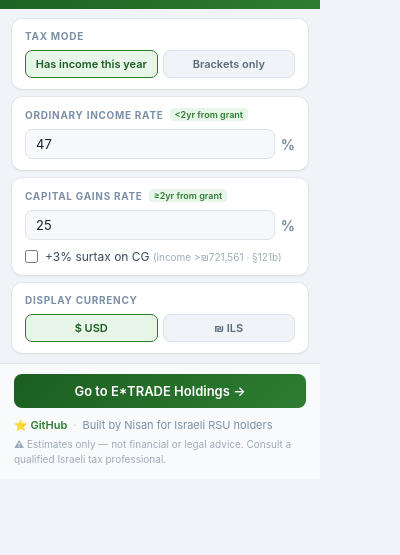
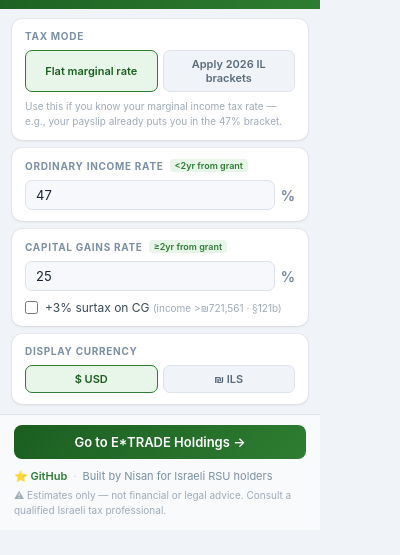
Before and after one commit to nisanb/etrade-rsu-israeli-tax-calculator, a browser extension: page popup.html in a window 400 px wide. Shown: the part 49-604 px from the top of the page. Drawn offline with Linux system fonts and the light colour scheme; no server answers.

Commit message:
feat(popup): rewrite tax mode labels and add tooltips (#17)
Co-Authored-By: Claude Sonnet 4.6 <noreply@anthropic.com>

```diff
--- a/popup.css
+++ b/popup.css
@@ -188,6 +188,13 @@ input[type="number"]:focus, .full-input:focus {
   line-height: 1.5;
 }
 
+.mode-hint {
+  font-size: 10px;
+  color: #9eabb8;
+  line-height: 1.5;
+  margin-top: 7px;
+}
+
 .hidden { display: none !important; }
 
 .go-btn {
--- a/popup.html
+++ b/popup.html
@@ -23,9 +23,11 @@
       <div class="card">
         <div class="card-label">Tax Mode</div>
         <div class="toggle-group">
-          <button class="toggle-btn" id="modeFlat">Has income this year</button>
-          <button class="toggle-btn" id="modeBracket">Brackets only</button>
+          <button class="toggle-btn" id="modeFlat">Flat marginal rate</button>
+          <button class="toggle-btn" id="modeBracket">Apply 2026 IL brackets</button>
         </div>
+        <p class="mode-hint" id="hintFlat">Use this if you know your marginal income tax rate — e.g., your payslip already puts you in the 47% bracket.</p>
+        <p class="mode-hint hidden" id="hintBracket">Use this if RSU sales are your main IL income this year. The 2026 brackets are applied directly and the annual resident credit is subtracted.</p>
       </div>
 
       <div class="card" id="flatSection">
--- a/popup.js
+++ b/popup.js
@@ -33,6 +33,8 @@ function _setMode(mode) {
   document.getElementById('modeBracket').classList.toggle('active', mode === 'bracket');
   document.getElementById('flatSection').classList.toggle('hidden', mode !== 'flat');
   document.getElementById('bracketSection').classList.toggle('hidden', mode !== 'bracket');
+  document.getElementById('hintFlat').classList.toggle('hidden', mode !== 'flat');
+  document.getElementById('hintBracket').classList.toggle('hidden', mode !== 'bracket');
   _updateRateRowVisibility();
 }
 
```
